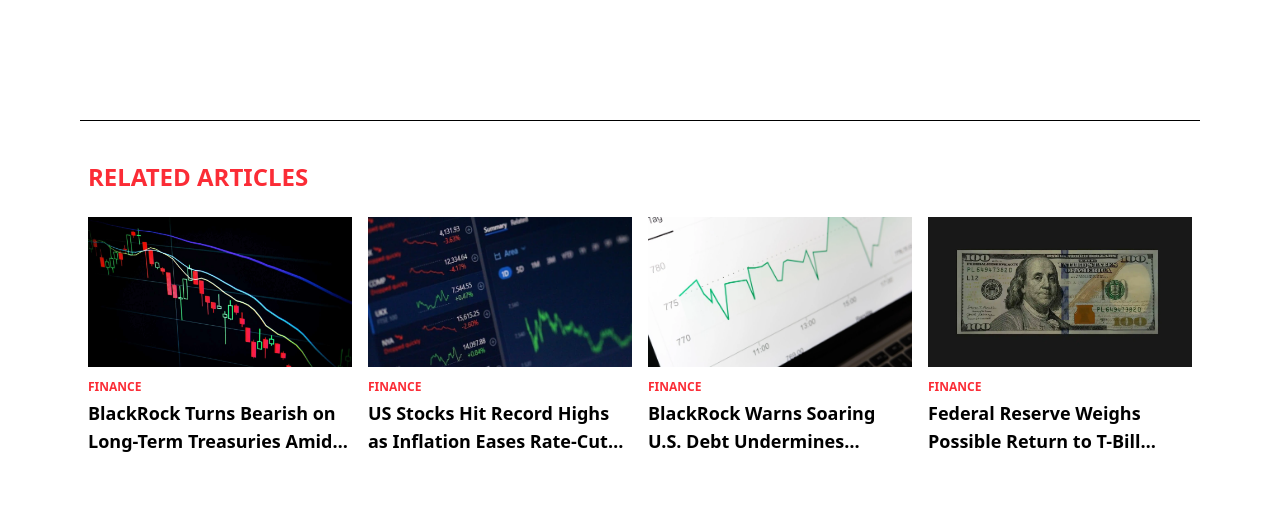
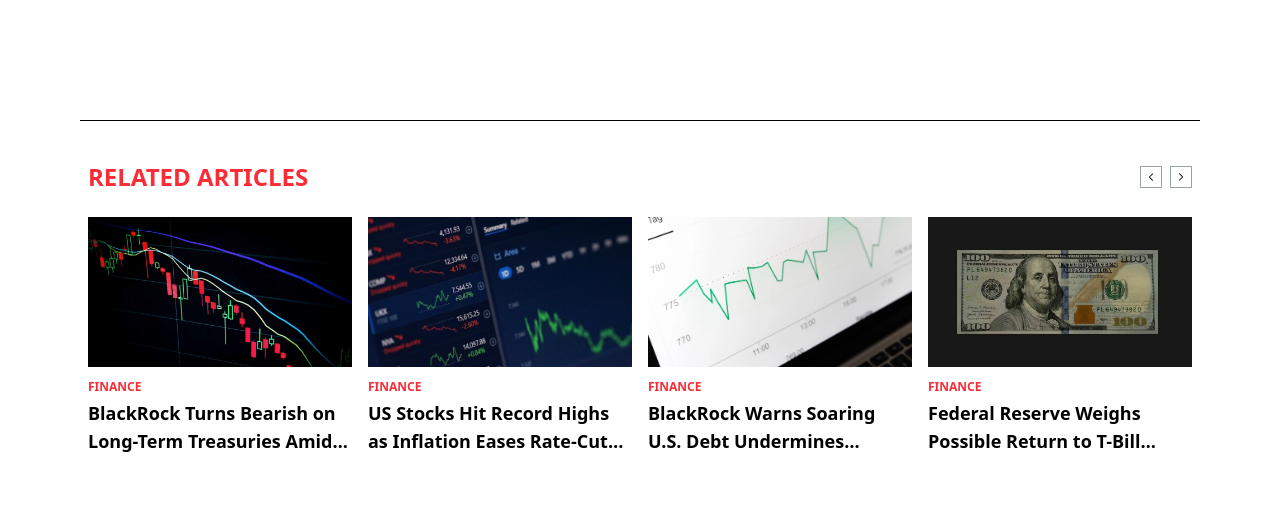
Before and after one commit to maisonatelier52-ux/wiresavvy, a Next.js app: page /articles/ai-debt-risk-global-financial-system in a window 1280 px wide. Shown: the part 2460-2965 px from the top of the page. Built offline with nearby package versions, Linux system fonts and the light colour scheme.

Commit message:
[fix] seo

```diff
--- a/app/components/RelatedArticles.jsx
+++ b/app/components/RelatedArticles.jsx
@@ -1,10 +1,11 @@
 "use client";
 
-import { useEffect, useRef, useState } from "react";
+import { useState, useEffect, useRef } from "react";
 import Link from "next/link";
 
-export default function RelatedArticles({ articles = [] }) {
-  if (!articles.length) {
+export default function RelatedArticles({ articles }) {
+
+  if (!articles || articles.length === 0) {
     return (
       <div className="mt-10 mb-10 text-center text-gray-500 text-sm">
         There are no related articles.
@@ -12,54 +13,73 @@ export default function RelatedArticles({ articles = [] }) {
     );
   }
 
+  const total = articles.length;
+
+  const showButtons = total >= 4;
+  const enableSlider = total >= 4;
+
   const carouselRef = useRef(null);
+  const [index, setIndex] = useState(1);
+  const [transition, setTransition] = useState(true);
   const [visibleCount, setVisibleCount] = useState(4);
-  const [index, setIndex] = useState(0);
 
-  const showButtons = articles.length > visibleCount;
+  // Only use clones if slider enabled
+  const cloned = enableSlider
+    ? [articles[total - 1], ...articles, articles[0], articles[1]]
+    : articles;
 
+  // ✔ Responsive card count
   useEffect(() => {
     const update = () => {
       const w = window.innerWidth;
-      if (w >= 1024) setVisibleCount(4);
-      else if (w >= 768) setVisibleCount(3);
+      if (w >= 768) setVisibleCount(4);
+      else if (w >= 480) setVisibleCount(3);
       else setVisibleCount(1);
-      setIndex(0); // IMPORTANT: reset like original
     };
-
     update();
     window.addEventListener("resize", update);
     return () => window.removeEventListener("resize", update);
   }, []);
 
-  /* ---------- SCROLL HANDLER (IDENTICAL) ---------- */
-  const scrollToIndex = nextIndex => {
-    const el = carouselRef.current;
-    if (!el) return;
+  // Slider logic runs ONLY if enough items
+  useEffect(() => {
+    if (!enableSlider) return;
 
-    const slideWidth = el.clientWidth / visibleCount;
-    el.scrollTo({
-      left: slideWidth * nextIndex,
-      behavior: "smooth",
-    });
-  };
+    if (index === 0) {
+      setTimeout(() => {
+        setTransition(false);
+        setIndex(total);
+      }, 500);
+    }
+    if (index === total + 1) {
+      setTimeout(() => {
+        setTransition(false);
+        setIndex(1);
+      }, 500);
+    }
+  }, [index, total, enableSlider]);
+
+  useEffect(() => {
+    if (!enableSlider || transition) return;
+    carouselRef.current.style.transition = "none";
+    carouselRef.current.style.transform = `translateX(-${(index / visibleCount) * 100}%)`;
+    setTimeout(() => setTransition(true), 50);
+  }, [transition, index, visibleCount, enableSlider]);
 
   const next = () => {
-    const maxIndex = Math.max(0, articles.length - visibleCount);
-    const nextIndex = index >= maxIndex ? 0 : index + 1;
-    setIndex(nextIndex);
-    scrollToIndex(nextIndex);
+    if (!transition || !enableSlider) return;
+    carouselRef.current.style.transition = "transform 500ms ease-in-out";
+    setIndex(i => i + 1);
   };
 
   const prev = () => {
-    const maxIndex = Math.max(0, articles.length - visibleCount);
-    const prevIndex = index <= 0 ? maxIndex : index - 1;
-    setIndex(prevIndex);
-    scrollToIndex(prevIndex);
+    if (!transition || !enableSlider) return;
+    carouselRef.current.style.transition = "transform 500ms ease-in-out";
+    setIndex(i => i - 1);
   };
 
   return (
-    <section className="w-full mb-14 mt-14 border-t pt-10">
+    <section className="overflow-hidden w-full mb-14 mt-14 border-t pt-10">
 
       {/* HEADER */}
       <div className="flex justify-between items-center mb-6 px-2">
@@ -67,44 +87,51 @@ export default function RelatedArticles({ articles = [] }) {
           Related Articles
         </h3>
 
+        {/* ❌ Buttons hidden if less than 5 */}
         {showButtons && (
           <div className="flex gap-2">
           <button
-              onClick={prev}
-              className="border border-gray-400 p-1 hover:bg-red-500 hover:text-white transition"
+            onClick={next}
+            className="border border-gray-400 p-1 hover:bg-red-500 hover:text-white transition-colors"
             aria-label="Previous"
           >
-              <svg viewBox="0 0 24 24" fill="currentColor" className="w-3 h-3">
-                <path fillRule="evenodd" d="M15.78 19.28a.75.75 0 0 1-1.06 0l-6.5-6.5a.75.75 0 0 1 0-1.06l6.5-6.5a.75.75 0 0 1 1.06 1.06L9.81 12l5.97 5.97a.75.75 0 0 1 0 1.06z" />
+            <svg xmlns="http://www.w3.org/2000/svg" viewBox="0 0 24 24" fill="currentColor" className="w-3 h-3">
+              <path fillRule="evenodd" d="M15.78 19.28a.75.75 0 0 1-1.06 0l-6.5-6.5a.75.75 0 0 1 0-1.06l6.5-6.5a.75.75 0 0 1 1.06 1.06L9.81 12l5.97 5.97a.75.75 0 0 1 0 1.06z" clipRule="evenodd" />
             </svg>
           </button>
 
           <button
-              onClick={next}
-              className="border border-gray-400 p-1 hover:bg-red-500 hover:text-white transition"
+            onClick={prev}
+            className="border border-gray-400 p-1 hover:bg-red-500 hover:text-white transition-colors"
             aria-label="Next"
           >
-              <svg viewBox="0 0 24 24" fill="currentColor" className="w-3 h-3">
-                <path fillRule="evenodd" d="M8.22 4.72a.75.75 0 0 1 1.06 0l6.5 6.5a.75.75 0 0 1 0 1.06l-6.5 6.5a.75.75 0 0 1-1.06-1.06L14.19 12 8.22 6.03a.75.75 0 0 1 0-1.06z" />
+            <svg xmlns="http://www.w3.org/2000/svg" viewBox="0 0 24 24" fill="currentColor" className="w-3 h-3">
+              <path fillRule="evenodd" d="M8.22 4.72a.75.75 0 0 1 1.06 0l6.5 6.5a.75.75 0 0 1 0 1.06l-6.5 6.5a.75.75 0 0 1-1.06-1.06L14.19 12 8.22 6.03a.75.75 0 0 1 0-1.06z" clipRule="evenodd" />
             </svg>
           </button>
         </div>
         )}
       </div>
 
-      {/* SLIDER (IDENTICAL STRUCTURE) */}
+      {/* CONTENT */}
+      {enableSlider ? (
+        // ✔ Slider mode
         <div
+          className="flex"
           ref={carouselRef}
-        className="flex overflow-x-hidden snap-x snap-mandatory"
+          style={{
+            transform: `translateX(-${(index / visibleCount) * 100}%)`,
+            transition: transition ? "transform 500ms ease-in-out" : "none"
+          }}
         >
-        {articles.map((post, i) => (
+          {cloned.map((post, i) => (
             <div
               key={i}
-            className="snap-start flex-shrink-0 px-2"
+              className="flex-shrink-0 px-2"
               style={{ width: `${100 / visibleCount}%` }}
             >
               <Link href={`/articles/${post.slug}`} title={post.title}>
-              <article>
+                <div>
                   {post.image && (
                     <img
                       src={post.image}
@@ -116,14 +143,39 @@ export default function RelatedArticles({ articles = [] }) {
                   <p className="text-xs font-bold text-red-500 uppercase mt-3">
                     {post.category}
                   </p>
-                <h3 className="text-lg font-bold mt-1 line-clamp-2 hover:text-red-500">
+                  <h2 className="text-lg font-bold hover:text-red-500 mt-1 line-clamp-2">
                     {post.title}
-                </h3>
-              </article>
+                  </h2>
+                </div>
               </Link>
             </div>
           ))}
         </div>
+      ) : (
+        // ✔ Simple grid (when < 5 items)
+        <div className="grid grid-cols-1 sm:grid-cols-2 md:grid-cols-3 gap-6 px-2">
+          {articles.map((post, i) => (
+            <Link key={i} href={`/articles/${post.slug}`} title={post.title}>
+              <div>
+                {post.image && (
+                  <img
+                    src={post.image}
+                    alt={post.title}
+                    title={post.title}
+                    className="w-full h-[150px] object-cover"
+                  />
+                )}
+                <p className="text-xs font-bold text-red-500 uppercase mt-3">
+                  {post.category}
+                </p>
+                <h2 className="text-lg font-bold hover:text-red-500 mt-1 line-clamp-2">
+                  {post.title}
+                </h2>
+              </div>
+            </Link>
+          ))}
+        </div>
+      )}
 
     </section>
   );
```
Lines whose indentation alone changed are shown as unchanged.
